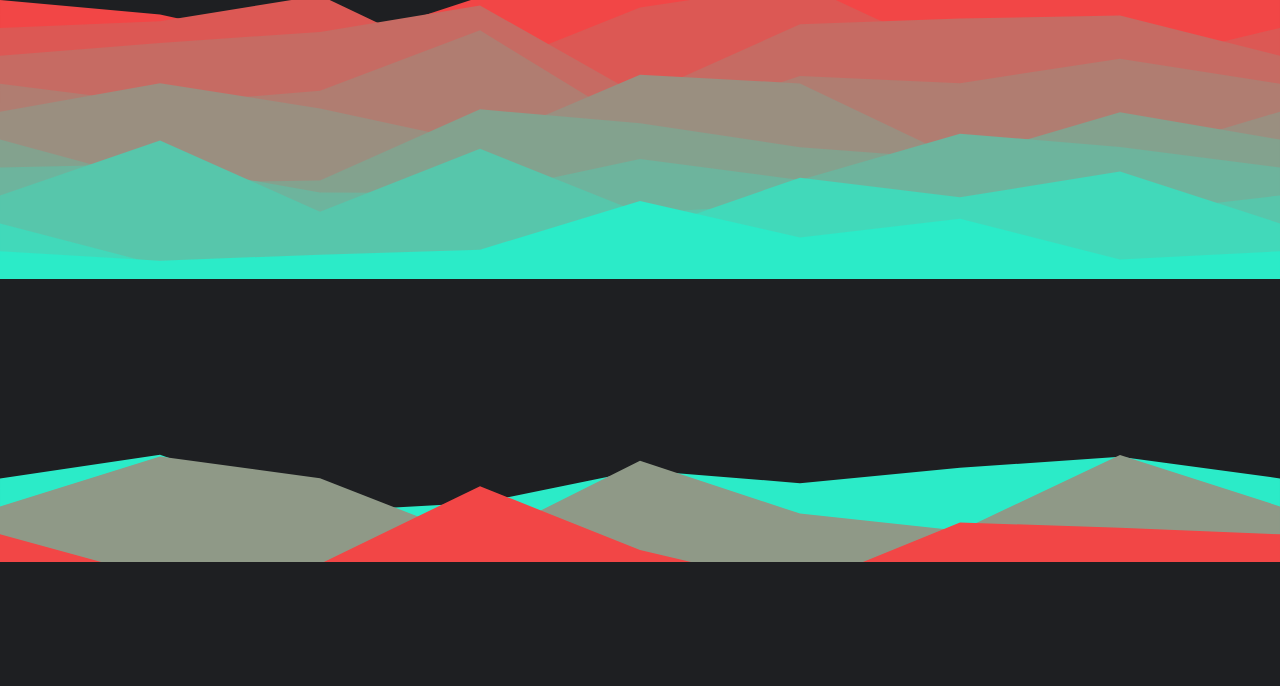
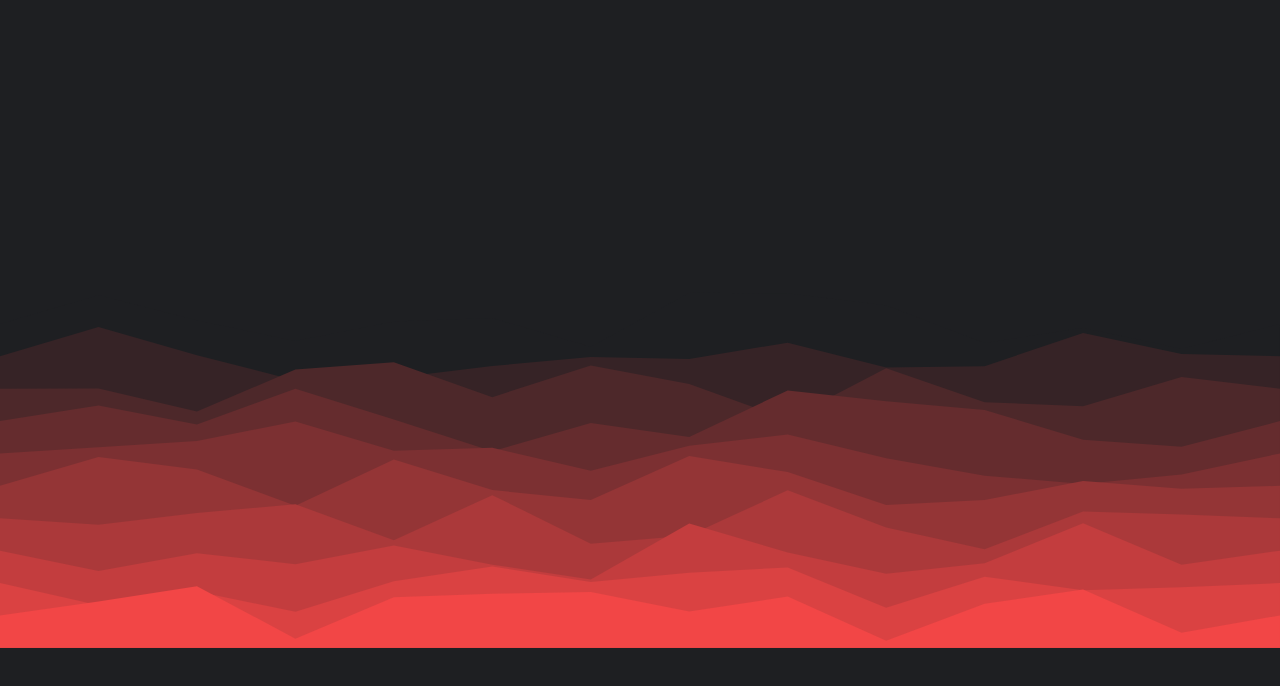
Before and after one commit to jbaagaard/sviggy, a React (Create React App) app: page / in a window 1280 px wide. Shown: the top 686 px of the page. Built offline with nearby package versions, Linux system fonts and the light colour scheme.

Commit message:
refactor

```diff
--- a/package.json
+++ b/package.json
@@ -11,6 +11,7 @@
     "@types/react": "^17.0.0",
     "@types/react-dom": "^17.0.0",
     "@types/styled-components": "^5.1.9",
+    "prettier": "^2.2.1",
     "react": "^17.0.2",
     "react-dom": "^17.0.2",
     "react-scripts": "4.0.3",
--- a/src/App.tsx
+++ b/src/App.tsx
@@ -1,25 +1,25 @@
-import React from 'react';
+import React from "react";
 import "./style.css";
-import * as S from "./app.styled"
-import {User} from "./components/SvgBuilder/SvgComponent";
+import * as S from "./app.styled";
 import LayeredPeaks from "./components/SvgBuilder/LayeredPeaks";
-import {gray, green, lightGray, purp, purpBlu, red} from "./style";
+import { gray, red } from "./style";
 
 function App() {
-
   return (
     <S.Wrapper>
       <S.SvgWrapper>
-                <LayeredPeaks color={green} color2={red} draw={"fill"}
-                              balance={10} complexity={7} count={10} volatility={40}
-                              width={1389} height={303} position={"bottom"}/>
-
-                              <LayeredPeaks color={red} color2={green}
+        <LayeredPeaks
+          color={red}
+          color2={gray}
           draw={"fill"}
-                              balance={10} complexity={7}
-                              count={3} volatility={40}
-                              width={1389} height={303}
-                              position={"bottom"}/>
+          balance={5}
+          complexity={12}
+          count={10}
+          volatility={10}
+          width={1389}
+          height={703}
+          position={"bottom"}
+        />
       </S.SvgWrapper>
     </S.Wrapper>
   );
--- a/src/app.styled.ts
+++ b/src/app.styled.ts
@@ -2,6 +2,10 @@ import styled from "styled-components";
 
 
 export const SvgWrapper = styled.div`
+    display: flex;
+  height: 100%;
+  flex-direction: column;
+  align-content: flex-end;
 `
 
 export const Wrapper = styled.div`
--- a/src/components/SvgBuilder/LayeredPeaks/index.tsx
+++ b/src/components/SvgBuilder/LayeredPeaks/index.tsx
@@ -1,129 +1,75 @@
-import {SvgComponent} from "../SvgComponent";
-
-
-type Position = "bottom"|"top"|"left"|"right";
-type Draw = "stroke"|"fill"
-type Point = [number,number];
-type PointList = Point[];
-type Color = [number,number,number];
-
-function roundTo2(x:number){return Math.round(x * 100) / 100}
-function percentageOf(x:number,x2:number){return x/x2*100}
-
-const rgbToHex = (c:Color) => '#' + [c[0], c[1], c[2]].map(x => {
-    const hex = x.toString(16)
-    return hex.length === 1 ? '0' + hex : hex
-}).join('')
-
-function hexToRgb(hex:string):Color|null {
-    const result = /^#?([a-f\d]{2})([a-f\d]{2})([a-f\d]{2})$/i.exec(hex);
-    return result ? [
-        parseInt(result[1], 16),
-        parseInt(result[2], 16),
-        parseInt(result[3], 16)
-    ]:null;
-}
-
-function calculateColor(index:number, amount:number, color1:string, color2:string){
-    const c1 = hexToRgb(color1)!;
-    const c2 = hexToRgb(color2)!;
-    let color:Color = [0,0,0]
-    for(let i = 0; i < color.length; i++){
-        const difference = c1[i] - c2[i]
-        const differncePer = (difference / Math.max((amount-1),1))
-        color[i] = Math.round(c2[i] + (differncePer * (index)));
-    }
-    return rgbToHex(color)
-}
-
-function transformPointArray(pointList:PointList, position:Position){
-    if(position == "top")
-        return pointList;
-    if(position == "bottom")
-        return PointArrayFlipXAxis(pointList)
-    if(position == "left")
-        return PointArrayFlip90Deg(pointList)
-    else
-        return PointArrayFlip90Deg(PointArrayFlipXAxis(pointList))
-}
-
-function PointArrayFlipXAxis(pointList:PointList){
-    const newPointList:PointList = [];
-    pointList.map(p=>{
-        newPointList.push([p[0],((p[1]-50)*-1)+50])
-    })
-    return newPointList;
-}
-
-function PointArrayFlip90Deg(pointList:PointList){
-    const newPointList:PointList = [];
-    pointList.map(p=>{
-        newPointList.push([p[1],p[0]])
-    })
-    return newPointList;
-}
-
-function pointArrayToPolygonString(pointList:PointList, height:number, width:number){
-    let pathString = "";
-    pointList.map((p)=>{
-        pathString = pathString + roundTo2(p[0] * width/100) + "," + roundTo2(p[1] * height / 100) + " ";
-    });
-    return pathString;
-}
-
+import { SvgComponent } from "../SvgComponent";
+import {
+  pointArrayToPolygonString,
+  transformPointArray,
+} from "../PointArrayFunctions";
+import { Draw, PointArray, Position } from "../models";
+import { calculateColor, percentageOf } from "../helperFunctions";
 
 interface LayeredPeaksProps {
-    count: number,
-    balance: number,
-    complexity: number,
-    volatility: number,
-    width:number,
-    height:number,
+  count: number;
+  balance: number;
+  complexity: number;
+  volatility: number;
+  width: number;
+  height: number;
   color: string;
   color2?: string;
   position: Position;
   draw: Draw;
-    strokeWidth?:number
+  strokeWidth?: number;
 }
 
-const LayeredPeaks = ({balance, color,color2, complexity, count, volatility, width, height, position, draw, strokeWidth}: LayeredPeaksProps) => {
-    const pointLists:PointList[] = []
-    for (let i = 1; i < count+1; i++) {
-        const pointList: PointList = [[0,(i*balance)]];
+const LayeredPeaks = ({
+  balance,
+  color,
+  color2,
+  complexity,
+  count,
+  volatility,
+  width,
+  height,
+  position,
+  draw,
+  strokeWidth,
+}: LayeredPeaksProps) => {
+  const pointLists: PointArray[] = [];
+  for (let i = 1; i < count + 1; i++) {
+    const pointList: PointArray = [[0, i * balance]];
 
     for (let i2 = 0; i2 < complexity; i2++) {
-            let pointX = ((Math.random() * volatility) - (volatility / 2)) + ((i * balance));
-            pointList.push([percentageOf((i2 + 1),(complexity + 1)),pointX])
+      let pointX = Math.random() * volatility - volatility / 2 + i * balance;
+      pointList.push([percentageOf(i2 + 1, complexity + 1), pointX]);
     }
-        pointList.push([100,(i * balance)]);
-            pointList.push([100,0]);
-            pointList.push([0,0]);
-
+    pointList.push([100, i * balance]);
+    pointList.push([100, 0]);
+    pointList.push([0, 0]);
 
     pointLists.push(pointList);
   }
 
-    const colors = (index:number) => {
-        if(!!color2)
-        {
-            return calculateColor(index,count,color,color2);
-        }
-        else
-            return color;
-    }
+  const colors = (index: number) => {
+    if (!!color2) {
+      return calculateColor(index, count, color, color2);
+    } else return color;
+  };
 
   return (
     <SvgComponent color={"rgba(0,0,0,0)"} viewBox={`0 0 ${width} ${height}`}>
-            {pointLists.reverse().map((pointList,index) =>
-                <polygon points={pointArrayToPolygonString(transformPointArray(pointList,position),height,width)}
-                         fill={(draw === "fill"? colors(index):undefined)}
-                         stroke={(draw === "stroke"? colors(index):undefined)}
-                         strokeWidth={(strokeWidth? strokeWidth : 1)}
-
+      {pointLists.reverse().map((pointList, index) => (
+        <polygon
+          points={pointArrayToPolygonString(
+            transformPointArray(pointList, position),
+            height,
+            width
+          )}
+          fill={draw === "fill" ? colors(index) : undefined}
+          stroke={draw === "stroke" ? colors(index) : undefined}
+          strokeWidth={strokeWidth ? strokeWidth : 1}
         />
-            )}
+      ))}
     </SvgComponent>
-    )
+  );
 };
 
 export default LayeredPeaks;
--- /dev/null
+++ b/src/components/SvgBuilder/PointArrayFunctions.ts
@@ -0,0 +1,44 @@
+import { PointArray, Position } from "./models";
+import { roundTo2 } from "./helperFunctions";
+
+export const transformPointArray = (
+  pointList: PointArray,
+  position: Position
+) => {
+  if (position === "top") return pointList;
+  if (position === "bottom") return pointArrayFlipXAxis(pointList);
+  if (position === "left") return pointArrayFlip90Deg(pointList);
+  return pointArrayFlip90Deg(pointArrayFlipXAxis(pointList));
+};
+
+export const pointArrayFlipXAxis = (pointList: PointArray) => {
+  const newPointList: PointArray = [];
+  pointList.map((p) => {
+    newPointList.push([p[0], (p[1] - 50) * -1 + 50]);
+  });
+  return newPointList;
+};
+
+export const pointArrayFlip90Deg = (pointList: PointArray) => {
+  const newPointList: PointArray = [];
+  pointList.map((p) => newPointList.push([p[1], p[0]]));
+  return newPointList;
+};
+
+export const pointArrayToPolygonString = (
+  pointList: PointArray,
+  height: number,
+  width: number
+) => {
+  let pathString = "";
+  pointList.map(
+    (p) =>
+      (pathString =
+        pathString +
+        roundTo2((p[0] * width) / 100) +
+        "," +
+        roundTo2((p[1] * height) / 100) +
+        " ")
+  );
+  return pathString;
+};
--- /dev/null
+++ b/src/components/SvgBuilder/helperFunctions.ts
@@ -0,0 +1,45 @@
+import { Color } from "./models";
+
+export const roundTo2 = (x: number) => {
+  return Math.round(x * 100) / 100;
+};
+export const percentageOf = (x: number, x2: number) => {
+  return (x / x2) * 100;
+};
+
+export const rgbToHex = (c: Color) =>
+  "#" +
+  [c[0], c[1], c[2]]
+    .map((x) => {
+      const hex = x.toString(16);
+      return hex.length === 1 ? "0" + hex : hex;
+    })
+    .join("");
+
+export const hexToRgb = (hex: string): Color | null => {
+  const result = /^#?([a-f\d]{2})([a-f\d]{2})([a-f\d]{2})$/i.exec(hex);
+  return result
+    ? [
+        parseInt(result[1], 16),
+        parseInt(result[2], 16),
+        parseInt(result[3], 16),
+      ]
+    : null;
+};
+
+export const calculateColor = (
+  index: number,
+  amount: number,
+  color1: string,
+  color2: string
+) => {
+  const c1 = hexToRgb(color1)!;
+  const c2 = hexToRgb(color2)!;
+  let color: Color = [0, 0, 0];
+  for (let i = 0; i < color.length; i++) {
+    const difference = c1[i] - c2[i];
+    const differncePer = difference / Math.max(amount - 1, 1);
+    color[i] = Math.round(c2[i] + differncePer * index);
+  }
+  return rgbToHex(color);
+};
--- /dev/null
+++ b/src/components/SvgBuilder/models.ts
@@ -0,0 +1,5 @@
+export type Position = "bottom"|"top"|"left"|"right";
+export type Draw = "stroke"|"fill"
+export type Color = [number,number,number];
+export type Point = [number, number];
+export type PointArray = Point[];
```
Also changed, not shown: src/index.tsx (line endings or trailing spaces), 1 other file (tests, documents, lock files or other folders). Lines whose indentation alone changed are shown as unchanged.
